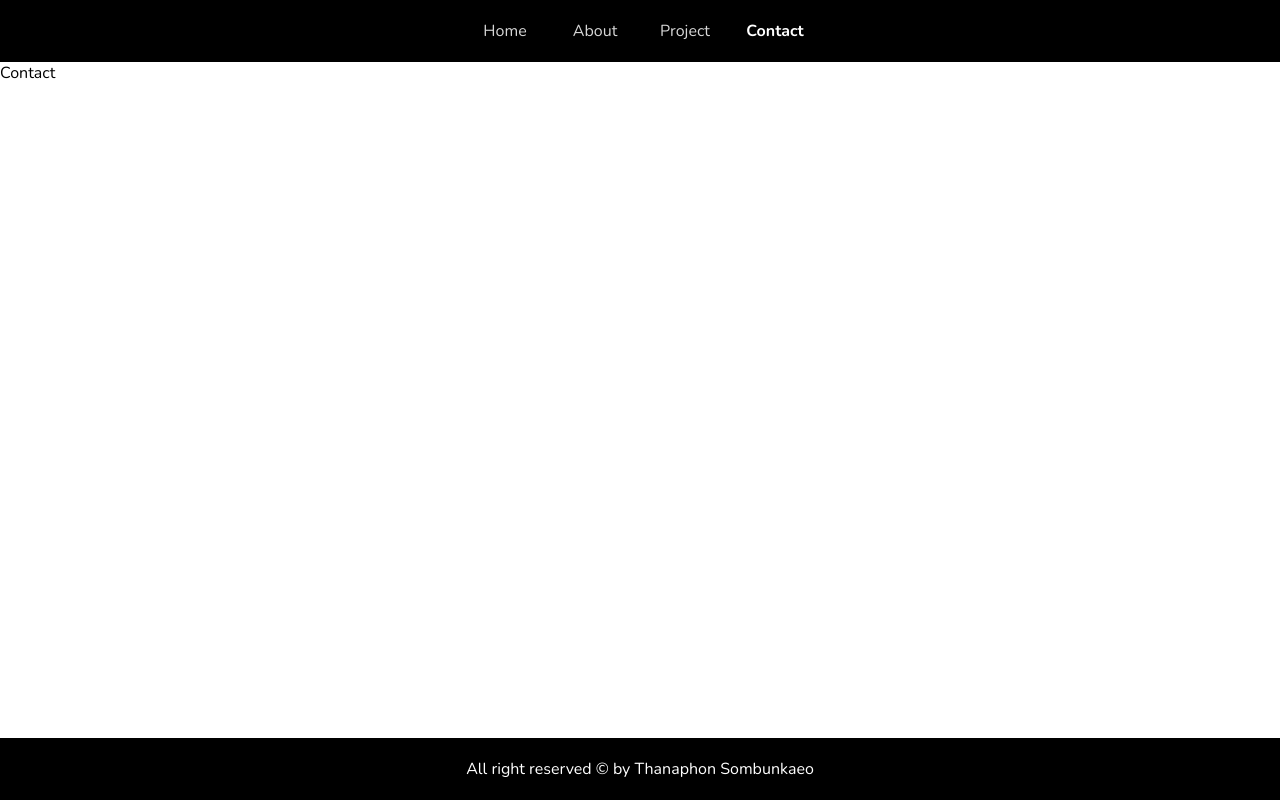
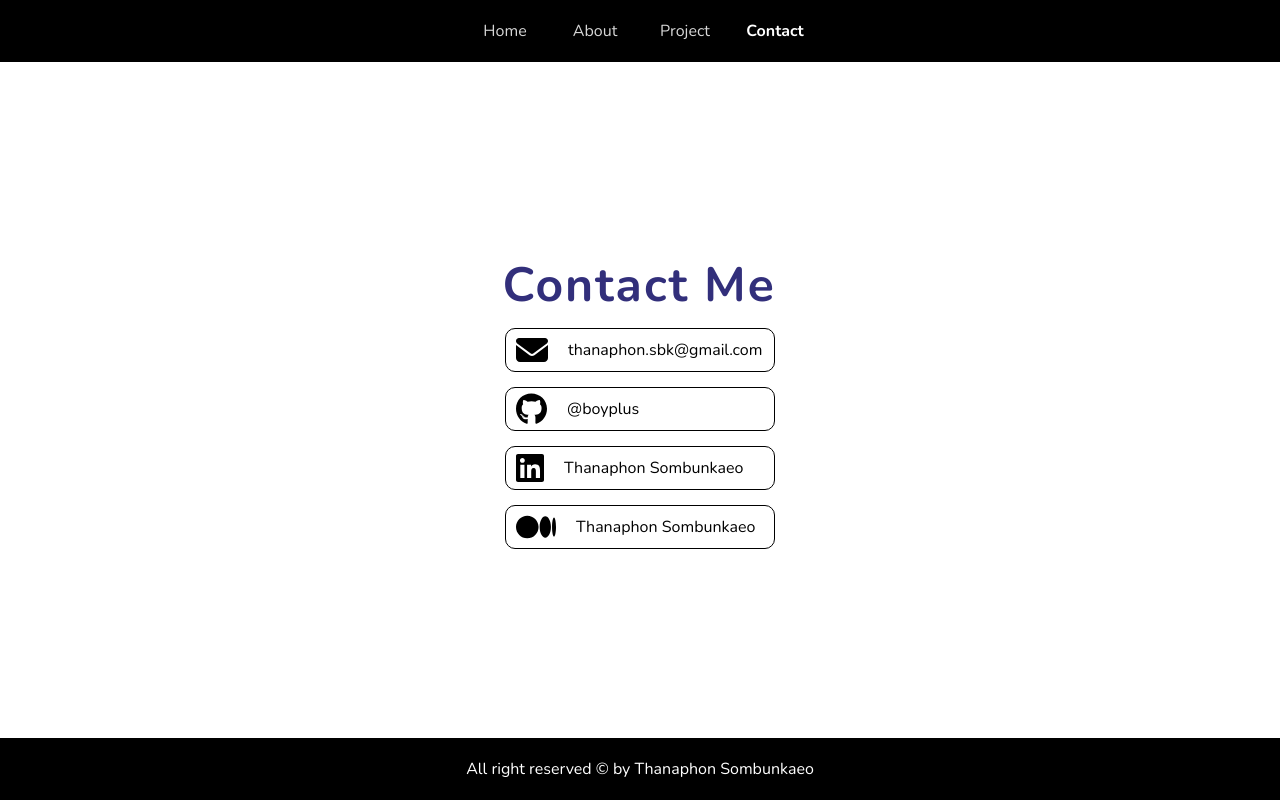
Before and after one commit to boyplus/thanaphon-dot-me, a React (Vite) app: page /contact in a window 1280 px wide. Built offline with nearby package versions, Linux system fonts and the light colour scheme.

Commit message:
update: contact page

```diff
--- a/package.json
+++ b/package.json
@@ -15,6 +15,10 @@
     "vite-tsconfig-paths": "^3.5.1"
   },
   "devDependencies": {
+    "@fortawesome/fontawesome-svg-core": "^6.2.0",
+    "@fortawesome/free-brands-svg-icons": "^6.2.0",
+    "@fortawesome/free-solid-svg-icons": "^6.2.0",
+    "@fortawesome/react-fontawesome": "^0.2.0",
     "@types/node": "^18.7.23",
     "@types/react": "^18.0.17",
     "@types/react-dom": "^18.0.6",
--- a/src/components/about/content/about-content-data.ts
+++ b/src/components/about/content/about-content-data.ts
@@ -33,7 +33,7 @@ const awards: IAboutContent[] = [
   {
     title: 'Programming Competition Thailand National',
     period: '2019',
-    description: `🥇 Gold medal (1st place) - Competitive in programming which includes problems-solving, algorithms, and data structures with team of 2 members.`,
+    description: `🥇 Gold medal (1st place) - Competitive programming which includes problem-solving, algorithms, and data structures with team of 2 members.`,
   },
 
   {
--- a/src/index.css
+++ b/src/index.css
@@ -35,3 +35,11 @@ ul {
   margin-block-end: 0;
   padding-inline-start: 0;
 }
+
+.space {
+  letter-spacing: 2px;
+}
+
+.big-text{
+  font-size: 3rem;
+}
--- a/src/pages/contact/Contact.tsx
+++ b/src/pages/contact/Contact.tsx
@@ -1,8 +1,42 @@
 import React from 'react';
 
+import Layout from '@/components/layout/Layout';
+import { FontAwesomeIcon } from '@fortawesome/react-fontawesome';
+import { faGithub, faLinkedin, faMediumM, IconDefinition } from '@fortawesome/free-brands-svg-icons';
+
+import { faEnvelope } from '@fortawesome/free-solid-svg-icons'
+
+import './contact.css'
+
+interface IContact {
+  icon: IconDefinition;
+  label: string;
+  link: string;
+}
+
+const contacts: IContact[] = [
+  { icon: faEnvelope, label: 'thanaphon.sbk@gmail.com', link: 'mailto: thanaphon.sbk@gmail.com' },
+  { icon: faGithub, label: '@boyplus', link: 'https://github.com/boyplus' },
+  { icon: faLinkedin, label: 'Thanaphon Sombunkaeo', link: 'https://www.linkedin.com/in/thanaphon-sombunkaeo-755a881b0/' },
+  { icon: faMediumM, label: 'Thanaphon Sombunkaeo', link: 'https://github.com/boyplus' },
+];
+
 const Contact: React.FC = () => {
+  const contactList = contacts.map(contact => {
+    return (<li className='contact-list-item'>
+      <FontAwesomeIcon icon={contact.icon} size='2x'></FontAwesomeIcon>
+      <p>{contact.label}</p>
+    </li>)
+  })
   return (
-    <div>Contact</div>
+    <Layout>
+      <main className='contact-container'>
+        <h1 className='blue space big-text'>Contact Me</h1>
+        <ul className='contact-list'>
+          {contactList}
+        </ul>
+      </main>
+    </Layout>
   )
 }
 
--- /dev/null
+++ b/src/pages/contact/contact.css
@@ -0,0 +1,25 @@
+.contact-container {
+  display: flex;
+  flex-direction: column;
+  justify-content: center;
+  width: 275px;
+}
+
+.contact-list {
+  list-style: none;
+  display: flex;
+  flex-direction: column;
+  align-items: center;
+  gap: 15px;
+  margin-top: 10px;
+}
+
+.contact-list-item {
+  width: 270px;
+  display: flex;
+  align-items: center;
+  border: 1px solid black;
+  padding: 5px 10px;
+  border-radius: 10px;
+  gap: 20px;
+}
```
Also changed, not shown: 1 other file (tests, documents, lock files or other folders).
